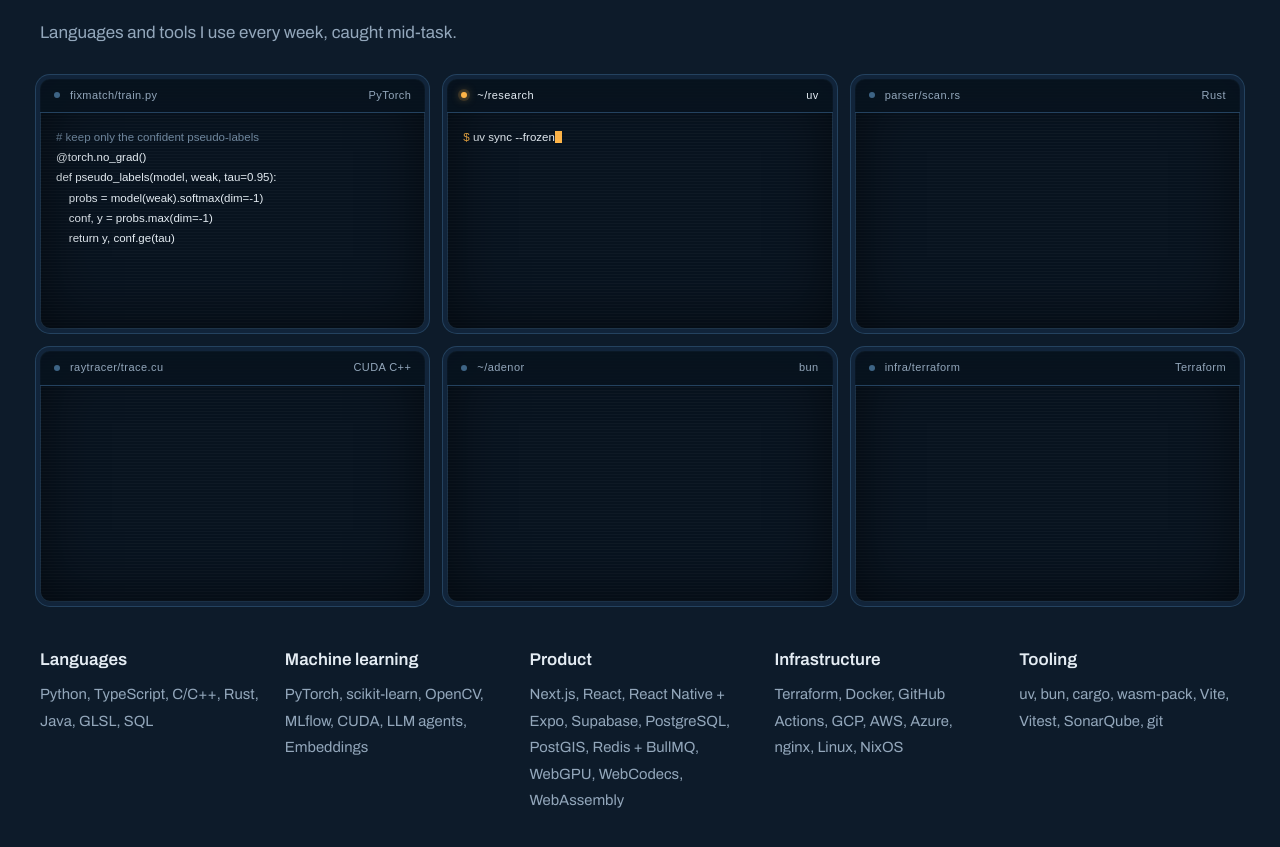
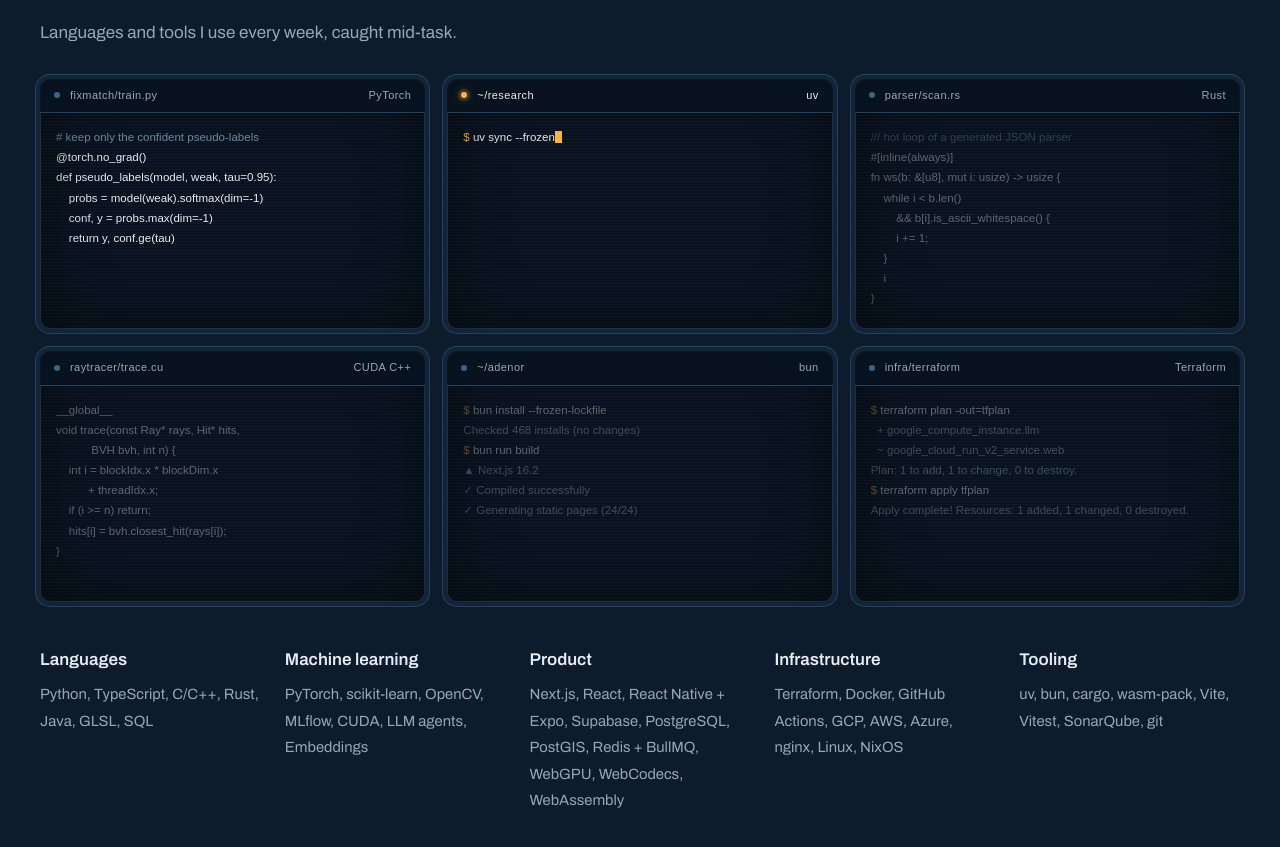
Before and after one commit to maxenceleguery/portfolio, a Next.js app: page / in a window 1280 px wide. Shown: the part 3929-4776 px from the top of the page. Built offline with nearby package versions, Linux system fonts and the light colour scheme; no server answers; a web font is replaced by a local one.

Commit message:
🖥️ idle terminals keep their last session

```diff
--- a/app/globals.css
+++ b/app/globals.css
@@ -665,6 +665,7 @@
 .caret { display: inline-block; width: 0.6em; height: 1.1em; vertical-align: -0.2em; background: var(--amber); animation: caret 1s steps(1) infinite; }
 @keyframes caret { 50% { opacity: 0; } }
 .term[data-active="true"] .screen-bar { color: var(--ink); }
+.term[data-idle="true"] .term-body { opacity: 0.38; transition: opacity 0.4s; }
 
 .stack-list { display: grid; grid-template-columns: repeat(5, minmax(0, 1fr)); gap: 24px; margin: 44px 0 0; }
 .stack-list dt { font-weight: 600; margin-bottom: 8px; }
--- a/components/Workbench.tsx
+++ b/components/Workbench.tsx
@@ -47,8 +47,9 @@
       <div className="terminals" ref={ref}>
         {TERMINALS.map((t, s) => {
           const active = pos?.s === s;
+          const idle = !!pos && s > pos.s; // waiting its turn: keeps its last session, dimmed
           return (
-            <div className="screen term" key={t.title} data-active={active}>
+            <div className="screen term" key={t.title} data-active={active} data-idle={idle}>
               <div className="screen-bar">
                 <span className="lamp" data-state={active ? "launching" : "idle"} aria-hidden="true" />
                 <span className="grow">{t.title}</span>
@@ -56,8 +57,8 @@
               </div>
               <pre className="term-body" aria-label={`${t.tool}: ${t.title}`}>
                 {t.lines.map((line, l) => {
-                  if (!pos || s < pos.s) return <Line key={l} line={line} chars={line.text.length} caret={false} />;
-                  if (s > pos.s || l > pos.l) return null;
+                  if (!pos || s !== pos.s) return <Line key={l} line={line} chars={line.text.length} caret={false} />;
+                  if (l > pos.l) return null;
                   return <Line key={l} line={line} chars={l < pos.l ? line.text.length : pos.c} caret={l === pos.l} />;
                 })}
               </pre>
```
Also changed, not shown: 1 other file (tests, documents, lock files or other folders).
